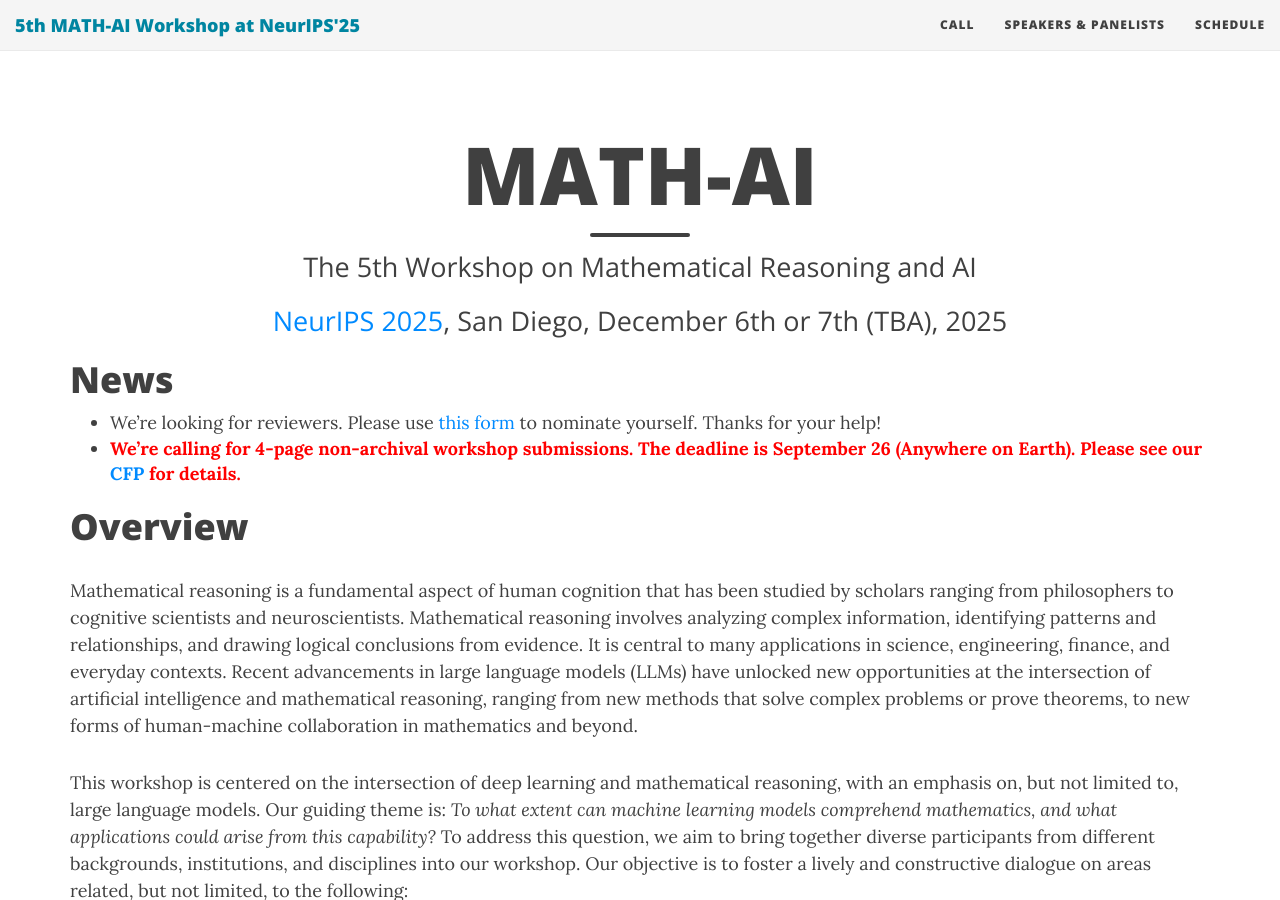
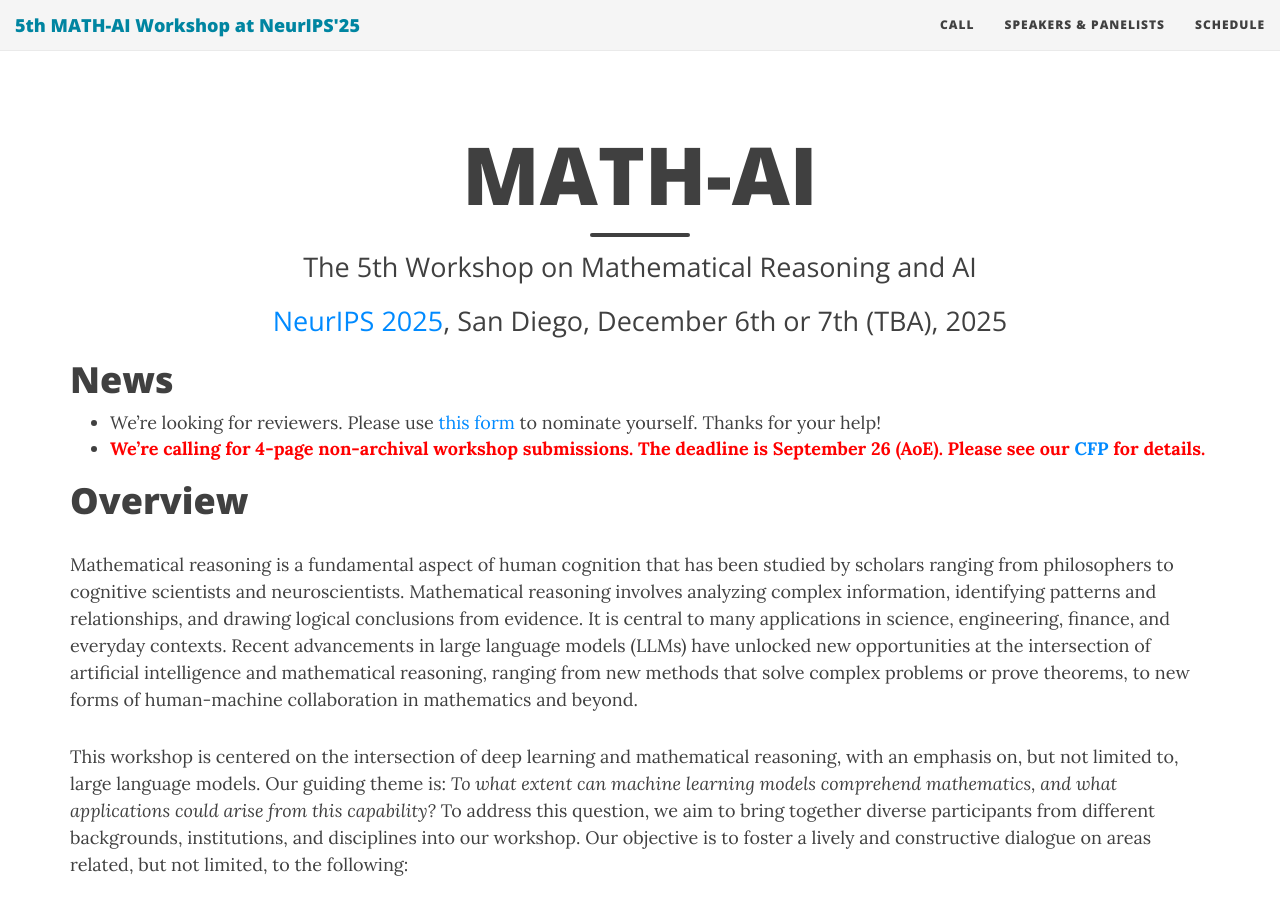
Before and after one commit to mathai2025/mathai2025.github.io, a Jekyll site: the page built from index.md, in a window 1280 px wide and 900 px high. Built offline with Jekyll 4.4.1, drawn with Linux system fonts in a browser that asks for light colours; nearby versions of some CDN libraries.

Commit message:
Update index.md

```diff
--- a/index.md
+++ b/index.md
@@ -20,7 +20,7 @@ use-site-title: true
 # News
 
 * We're looking for reviewers. Please use [this form](https://forms.gle/rw8iUkLxJnZh9De29) to nominate yourself. Thanks for your help!
-* <b style='color:red;'>We're calling for 4-page non-archival workshop submissions. The deadline is September 26 (Anywhere on Earth). Please see our <a href="./cfp">CFP</a> for details.</b>
+* <b style='color:red;'>We're calling for 4-page non-archival workshop submissions. The deadline is September 26 (AoE). Please see our <a href="./cfp">CFP</a> for details.</b>
 
 # Overview
 
```
